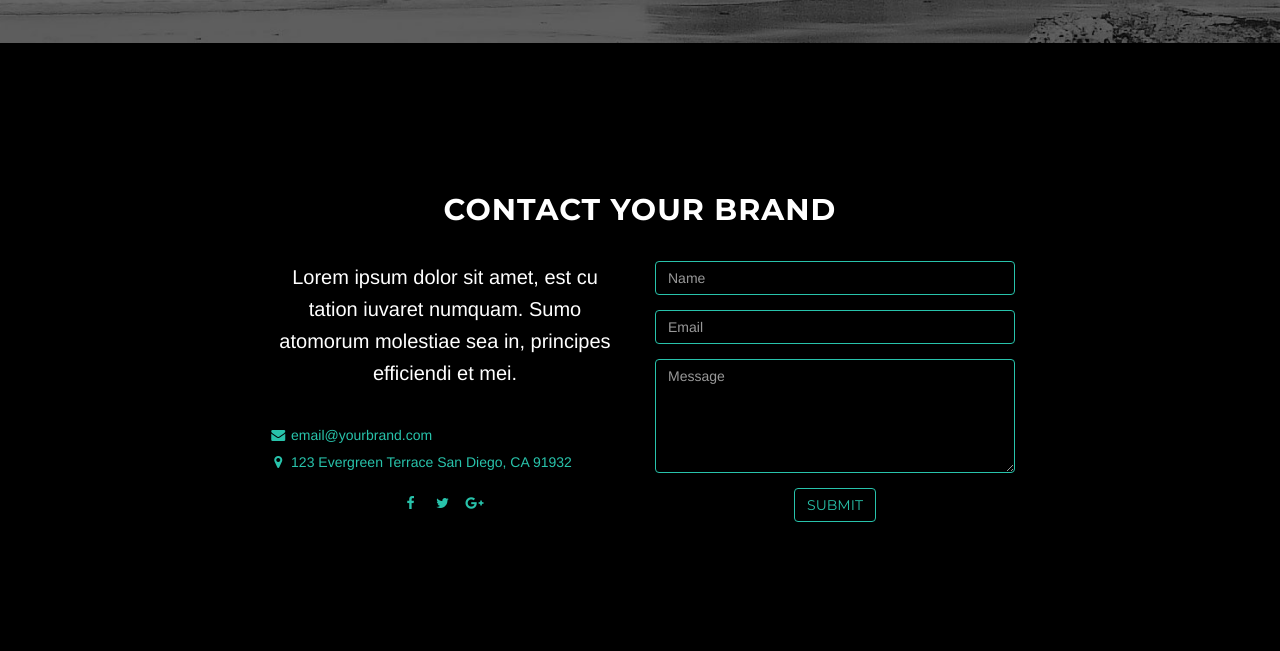
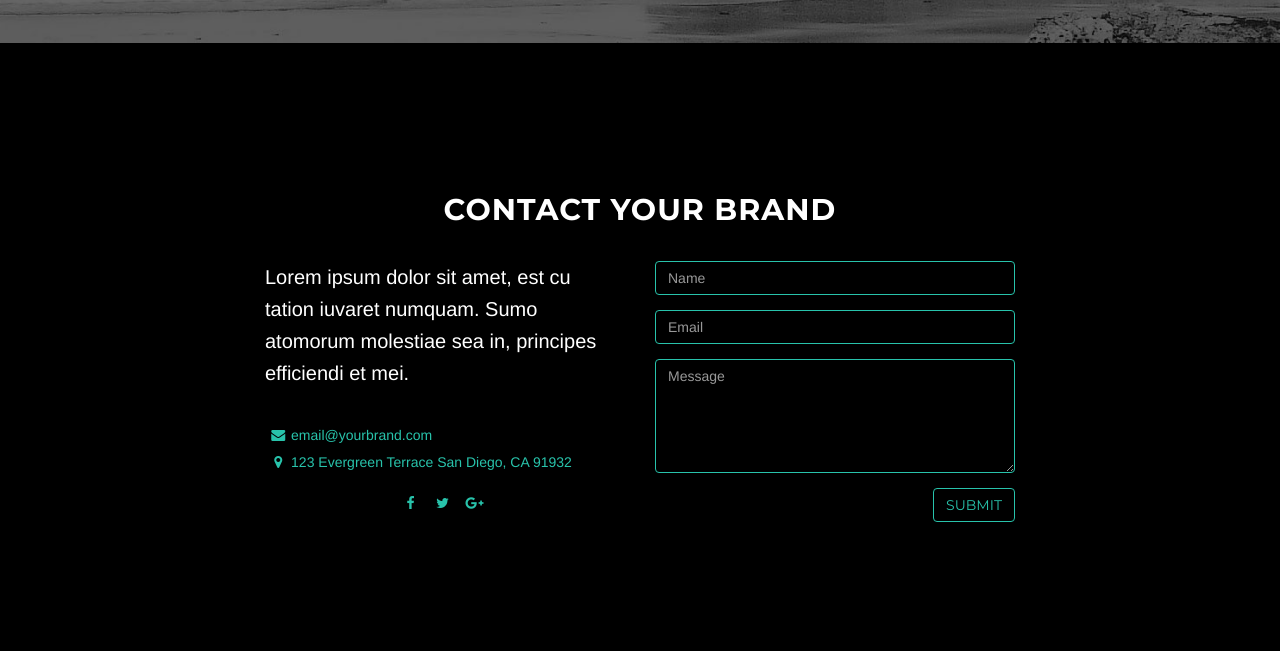
Before and after one commit to marceux/template-grayscale, a website: page index.html in a window 1280 px wide. Shown: the part 1813-2464 px from the top of the page. Drawn offline with nearby package versions, Linux system fonts and the light colour scheme; some packages are replaced by stand-ins of ours.

Commit message:
Styled the contact area via alignments

```diff
--- a/index.html
+++ b/index.html
@@ -104,7 +104,7 @@
                 <h2>Contact Your Brand</h2>
                 <div class="row">
                     <div class="col-lg-6">
-                        <p>Lorem ipsum dolor sit amet, est cu tation iuvaret numquam. Sumo atomorum molestiae sea in, principes efficiendi et mei.</p>
+                        <p class="text-left">Lorem ipsum dolor sit amet, est cu tation iuvaret numquam. Sumo atomorum molestiae sea in, principes efficiendi et mei.</p>
                         <address>
                             <p>
                                 <a href="#"><i class="fa fa-envelope fa-fw"></i> email@yourbrand.com</a>
@@ -132,7 +132,9 @@
                             <div class="form-group">
                                 <textarea class="form-control" id="input-text" placeholder="Message" rows="5"></textarea>
                             </div>
-                            <button type="submit" class="btn btn-default">Submit</button>
+                            <div class="text-right">
+                                <button type="submit" class="btn btn-default">Submit</button>
+                            </div>
                         </form>
                     </div>
                 </div>
```
